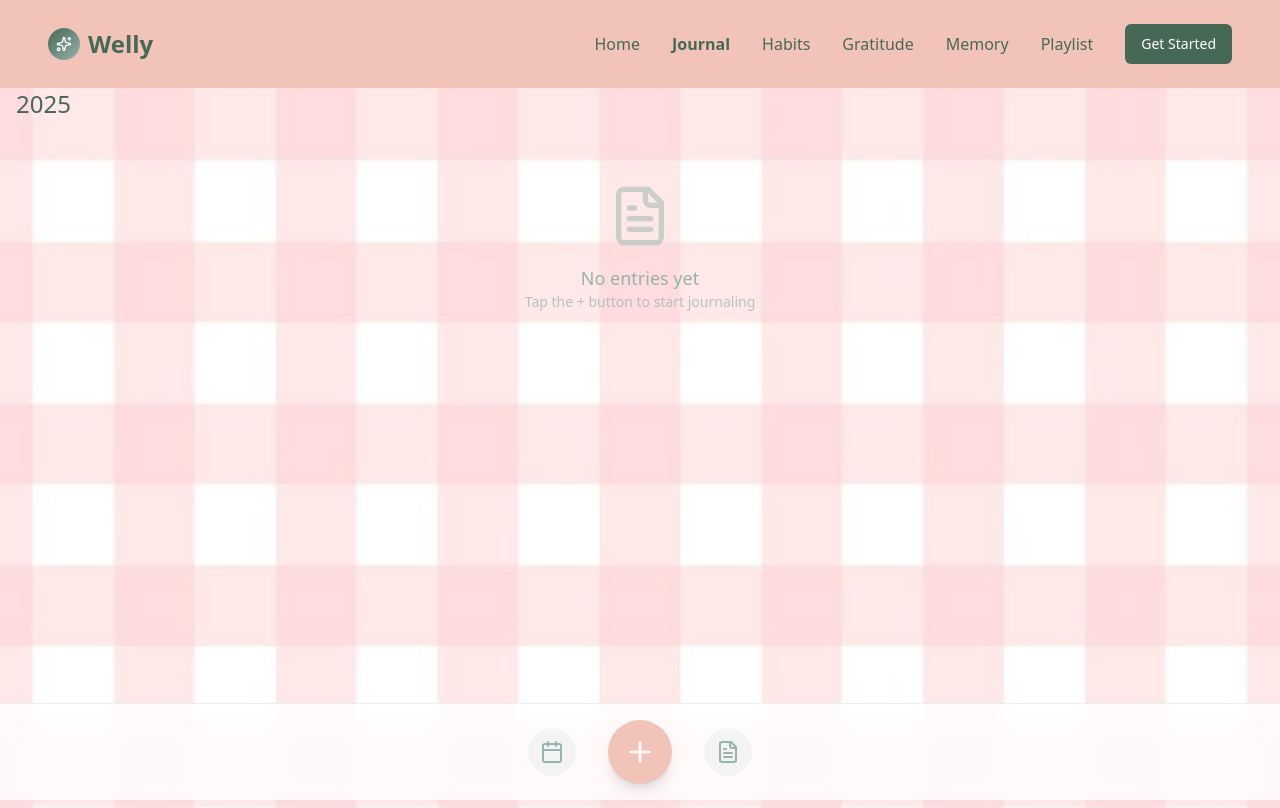
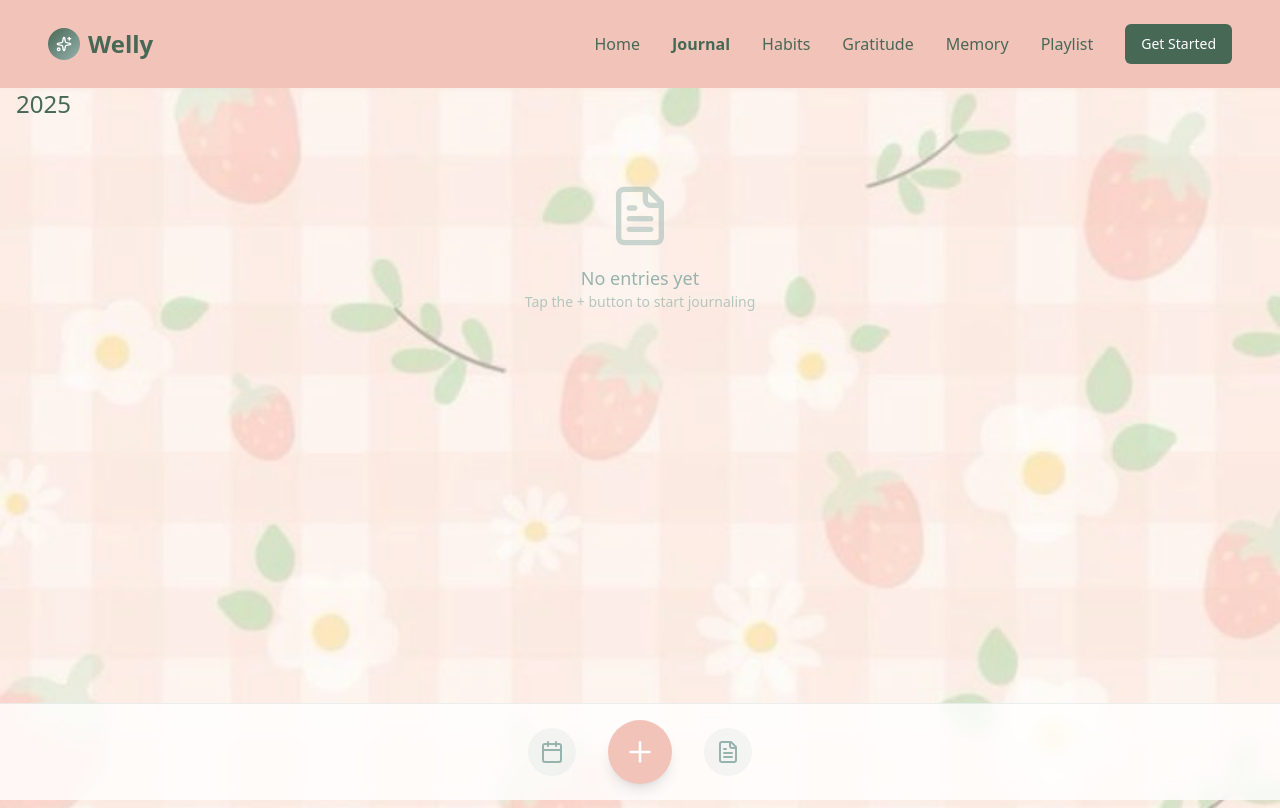
Before and after one commit to AnjaliPai16/Welly, a React (Vite) app in the folder frontend/: page /journaling in a window 1280 px wide. Built offline with nearby package versions, Linux system fonts and the light colour scheme.

Commit message:
changed bg

```diff
--- a/frontend/src/pages/JournalingPage.jsx
+++ b/frontend/src/pages/JournalingPage.jsx
@@ -195,7 +195,7 @@ const JournalingPage = () => {
 
       <div
         className="min-h-[calc(100vh-80px)] bg-cover bg-center bg-no-repeat relative"
-        style={{ backgroundImage: "url(journalbg.jpg)" }}
+        style={{ backgroundImage: "url(journal.jpg)" }}
       >
         <div className="absolute inset-0 bg-white/30 backdrop-blur-[0.5px]"></div>
 
```
Also changed, not shown: frontend/public/journal.jpg (added).
